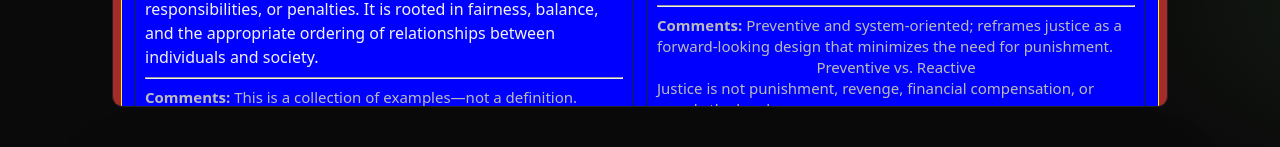
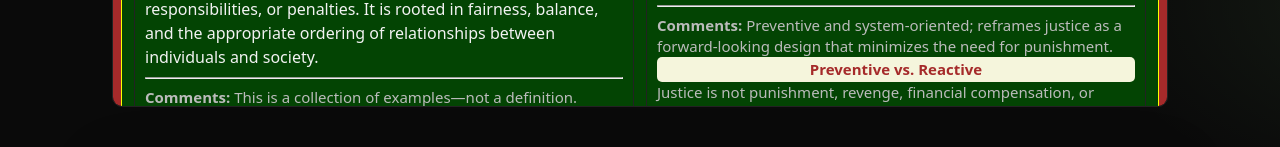
Before and after one commit to parlamas/ai, a plain HTML site: page index.html in a window 1280 px wide. Shown: the part 960-1107 px from the top of the page. Drawn offline with Linux system fonts and the light colour scheme.

Commit message:
dark green

```diff
--- a/index.html
+++ b/index.html
@@ -143,7 +143,7 @@
           <article class="def-entry"
             data-date="2025-09-10"
             data-prompt="define justice"
-            style="background-color:blue; border:1px solid yellow; border-radius:12px; padding:12px; margin:0 0 10px 0;">
+            style="background-color:#034403; border:1px solid yellow; border-radius:12px; padding:12px; margin:0 0 10px 0;">
             <header style="display:flex; flex-wrap:wrap; align-items:baseline; gap:8px; margin-bottom:8px;">
               <div class="entry-number" style="font-weight:700; color:gold;">Entry 1</div>
               <div class="entry-date" style="font-size:12px; color:#bbb;">
@@ -174,7 +174,7 @@
                 </div><hr>
                 <div style="font-size:15px; color:#bbb; margin-top:8px;">
                   <strong>Comments:</strong> Preventive and system-oriented; reframes justice as a forward-looking design that minimizes the need for punishment.<br>
-                  <center>Preventive vs. Reactive</center>
+                  <center class="wow">Preventive vs. Reactive</center>
 
 Justice is not punishment, revenge, financial compensation, or merely the legal.<p>
 Instead, justice is the prevention of crimes, because once a crime has been committed, it cannot be undone or corrected.<p>
@@ -210,7 +210,7 @@ When the focus shifts from reaction to prevention, justice becomes a living syst
           <article class="def-entry"
             data-date="2025-09-10"
             data-prompt="define justice"
-            style="background-color:blue; border:1px solid yellow; border-radius:12px; padding:12px; margin:0 0 10px 0;">
+            style="background-color:#034403; border:1px solid yellow; border-radius:12px; padding:12px; margin:0 0 10px 0;">
             <header style="display:flex; flex-wrap:wrap; align-items:baseline; gap:8px; margin-bottom:8px;">
               <div class="entry-number" style="font-weight:700; color:gold;">Entry 1</div>
               <div class="entry-date" style="font-size:12px; color:#bbb;">
```
